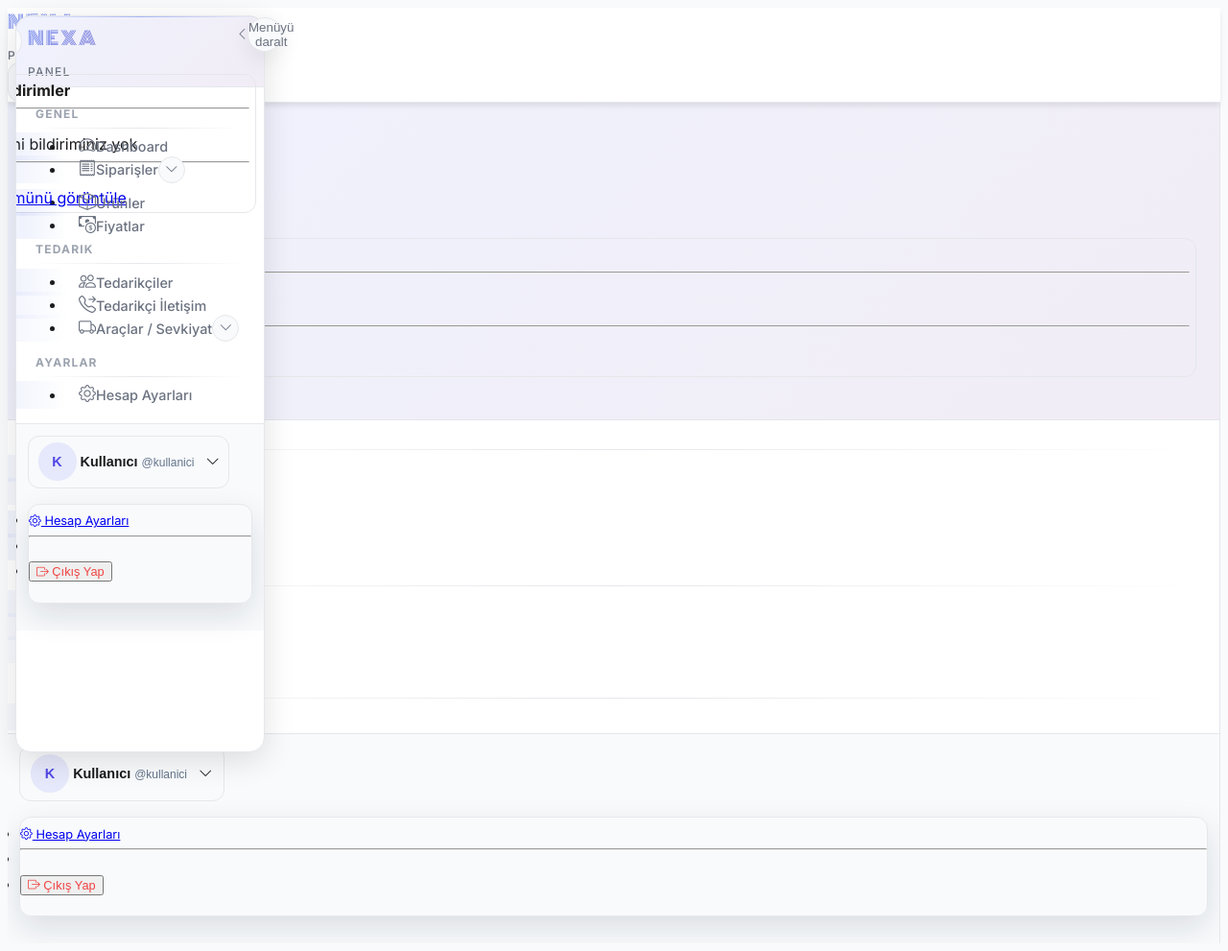
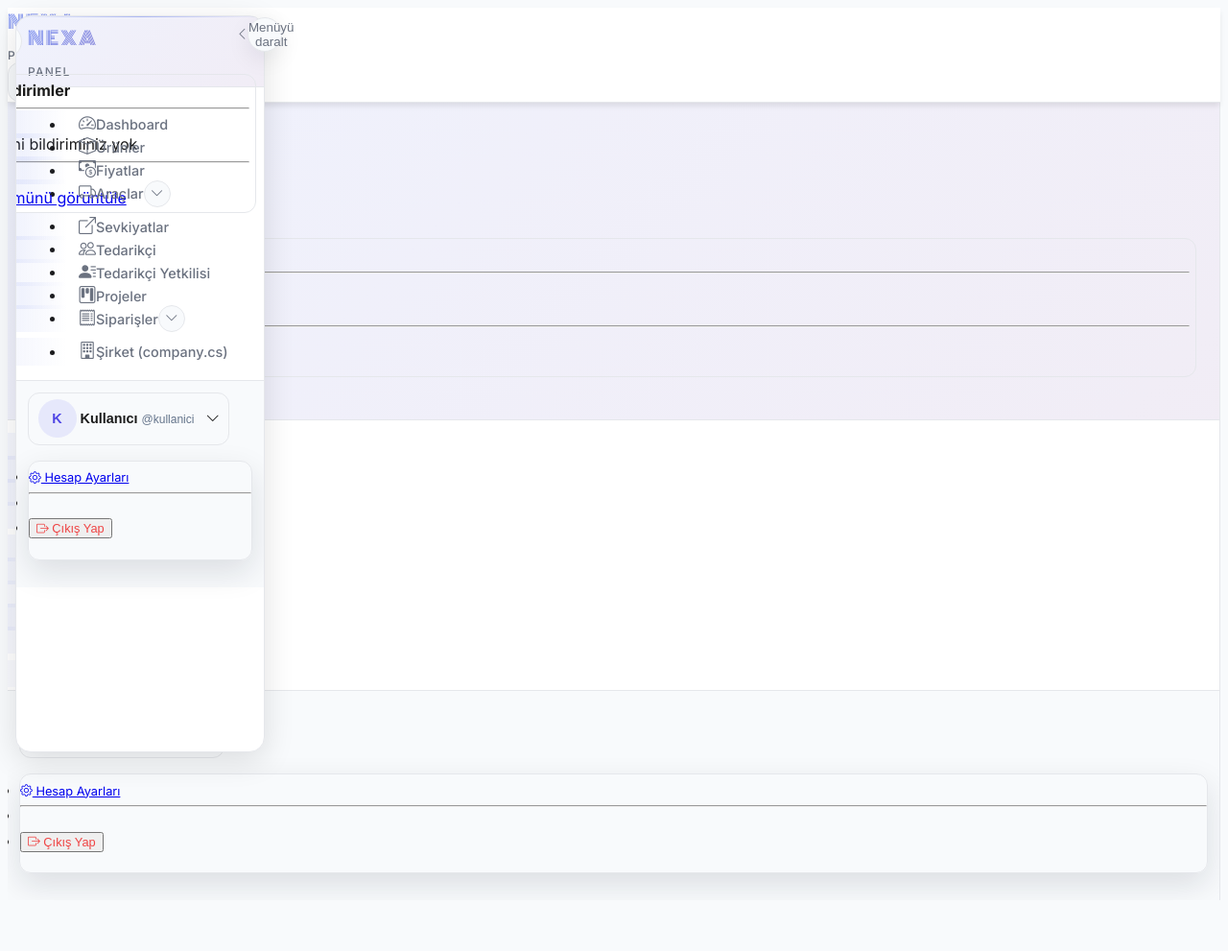
Before and after one commit to hakanicellioglu/campro-wamp, a PHP site: page /component/sidebar.php in a window 1280 px wide. Shown: the whole page at 96% size. After the commit the page ends 938 px from the top, so only its background shows below. Run offline with PHP 8.4, Linux system fonts and the light colour scheme.

Commit message:
Update sidebar navigation to new structure

```diff
--- a/component/sidebar.php
+++ b/component/sidebar.php
@@ -135,13 +135,87 @@ $orderPath = file_exists(__DIR__ . '/../public/order.php') ? '../public/order.ph
 $orderMatch = basename($orderPath);
 $settingsPath = file_exists(__DIR__ . '/../public/settings.php') ? '../public/settings.php' : '#';
 
+$vehicleExists = file_exists(__DIR__ . '/../public/vehicle.php');
+$vehicleHref = $vehicleExists ? '../public/vehicle.php' : '#';
+
+$shipmentFile = null;
+foreach (['shipment.php', 'shipments.php', 'sevkiyat.php'] as $candidate) {
+    if (file_exists(__DIR__ . '/../public/' . $candidate)) {
+        $shipmentFile = $candidate;
+        break;
+    }
+}
+
+$projectFile = null;
+foreach (['projects.php', 'project.php', 'proje.php'] as $candidate) {
+    if (file_exists(__DIR__ . '/../public/' . $candidate)) {
+        $projectFile = $candidate;
+        break;
+    }
+}
+
 $menu = [
-    'Genel' => [
     [
         'label' => 'Dashboard',
         'icon'  => 'bi-speedometer2',
         'href'  => '../public/dashboard.php',
         'match' => 'dashboard.php',
+    ],
+    [
+        'label' => 'Ürünler',
+        'icon'  => 'bi-box',
+        'href'  => '../public/product.php',
+        'match' => 'product.php',
+    ],
+    [
+        'label' => 'Fiyatlar',
+        'icon'  => 'bi-cash-coin',
+        'href'  => '../public/price.php',
+        'match' => 'price.php',
+    ],
+    [
+        'label'     => 'Araçlar',
+        'icon'      => 'bi-truck',
+        'href'      => $vehicleHref,
+        'match'     => $vehicleExists ? 'vehicle.php' : '',
+        'match_uri' => $vehicleExists ? 'vehicle.php' : '',
+        'children'  => $vehicleExists ? [
+            [
+                'label' => 'Planlanan Güzergah',
+                'href'  => '../public/vehicle.php?view=routes',
+                'match_uri' => 'view=routes',
+            ],
+            [
+                'label' => 'Bakım Takvimi',
+                'href'  => '../public/vehicle.php?view=maintenance',
+                'match_uri' => 'view=maintenance',
+            ],
+        ] : [],
+    ],
+    [
+        'label'     => 'Sevkiyatlar',
+        'icon'      => 'bi-box-arrow-up-right',
+        'href'      => $shipmentFile !== null ? '../public/' . $shipmentFile : ($vehicleExists ? '../public/vehicle.php?view=shipments' : '#'),
+        'match'     => $shipmentFile !== null ? $shipmentFile : '',
+        'match_uri' => $shipmentFile !== null ? $shipmentFile : ($vehicleExists ? 'view=shipments' : ''),
+    ],
+    [
+        'label' => 'Tedarikçi',
+        'icon'  => 'bi-people',
+        'href'  => '../public/supplier.php',
+        'match' => 'supplier.php',
+    ],
+    [
+        'label' => 'Tedarikçi Yetkilisi',
+        'icon'  => 'bi-person-lines-fill',
+        'href'  => '../public/supplier-contact.php',
+        'match' => 'supplier-contact.php',
+    ],
+    [
+        'label' => 'Projeler',
+        'icon'  => 'bi-kanban',
+        'href'  => $projectFile !== null ? '../public/' . $projectFile : '#',
+        'match' => $projectFile !== null ? $projectFile : '',
     ],
     [
         'label'     => 'Siparişler',
@@ -163,63 +237,15 @@ $menu = [
         ],
     ],
     [
-            'label' => 'Ürünler',
-            'icon'  => 'bi-box',
-            'href'  => '../public/product.php',
-            'match' => 'product.php',
-        ],
-        [
-            'label' => 'Fiyatlar',
-            'icon'  => 'bi-cash-coin',
-            'href'  => '../public/price.php',
-            'match' => 'price.php',
-        ],
-    ],
-    'Tedarik' => [
-        [
-            'label' => 'Tedarikçiler',
-            'icon'  => 'bi-people',
-            'href'  => '../public/supplier.php',
-            'match' => 'supplier.php',
-        ],
-        [
-            'label' => 'Tedarikçi İletişim',
-            'icon'  => 'bi-telephone-forward',
-            'href'  => '../public/supplier-contact.php',
-            'match' => 'supplier-contact.php',
-        ],
-        [
-            'label'     => 'Araçlar / Sevkiyat',
-            'icon'      => 'bi-truck',
-            'href'      => '../public/vehicle.php',
-            'match'     => 'vehicle.php',
-            'match_uri' => 'vehicle.php',
-            'children'  => [
-                [
-                    'label' => 'Planlanan Güzergah',
-                    'href'  => '../public/vehicle.php?view=routes',
-                    'match_uri' => 'view=routes',
-                ],
-                [
-                    'label' => 'Bakım Takvimi',
-                    'href'  => '../public/vehicle.php?view=maintenance',
-                    'match_uri' => 'view=maintenance',
-                ],
-            ],
-        ],
-    ],
-    'Ayarlar' => [
-        [
-            'label' => 'Hesap Ayarları',
-            'icon'  => 'bi-gear',
-            'href'  => $settingsPath,
-            'match' => 'settings.php',
-        ],
+        'label' => 'Şirket (company.cs)',
+        'icon'  => 'bi-building',
+        'href'  => '../public/company.php',
+        'match' => 'company.php',
     ],
 ];
 
 if ($role === 'admin') {
-    $menu['Ayarlar'][] = [
+    $menu[] = [
         'label' => 'Yönetim Paneli',
         'icon'  => 'bi-shield-lock',
         'href'  => '../public/admin.php',
@@ -1066,14 +1092,9 @@ document.addEventListener('DOMContentLoaded', function () {
     </div>
 
     <div class="sidebar-content flex-grow-1">
-        <?php foreach ($menu as $groupTitle => $items): ?>
-            <div class="nav-group">
-                <div class="nav-group-title"><?= htmlspecialchars($groupTitle, ENT_QUOTES, 'UTF-8'); ?></div>
         <ul class="nav flex-column">
-                    <?= $renderMenu($items, $active, $requestUri); ?>
+            <?= $renderMenu($menu, $active, $requestUri); ?>
         </ul>
-            </div>
-        <?php endforeach; ?>
     </div>
 
     <div class="sidebar-footer">
@@ -1170,14 +1191,9 @@ document.addEventListener('DOMContentLoaded', function () {
     </div>
     <div class="offcanvas-body sidebar d-flex flex-column">
         <div class="flex-grow-1">
-            <?php foreach ($menu as $groupTitle => $items): ?>
-                <div class="nav-group">
-                    <div class="nav-group-title"><?= htmlspecialchars($groupTitle, ENT_QUOTES, 'UTF-8'); ?></div>
             <ul class="nav flex-column">
-                        <?= $renderMenu($items, $active, $requestUri); ?>
+                <?= $renderMenu($menu, $active, $requestUri); ?>
             </ul>
-                </div>
-            <?php endforeach; ?>
         </div>
         <div class="sidebar-footer">
           <div class="dropdown w-100 account-dropdown">
```
Lines whose indentation alone changed are shown as unchanged.
